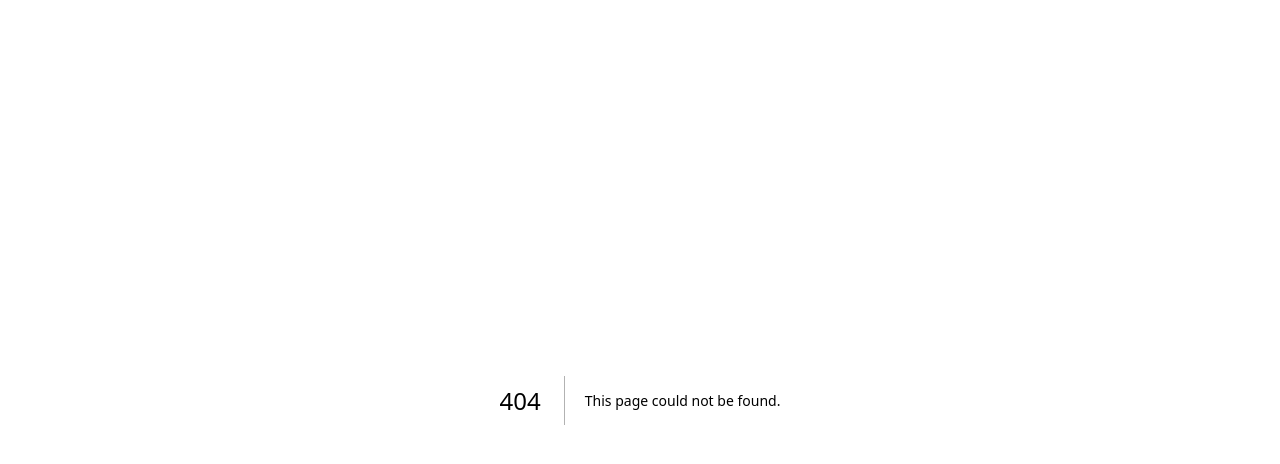
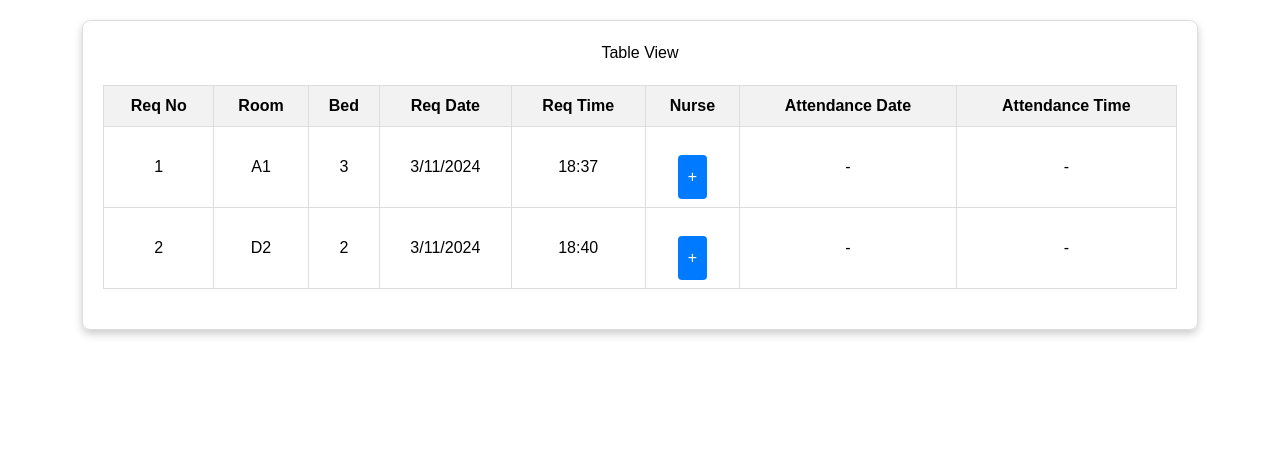
Before and after one commit to daviskyLV/nurse-patient-assistance-system, a Next.js app in the folder website/: page /tableview in a window 1280 px wide. Before the commit this address had no page. Shown: the top 464 px of the page. Built offline with nearby package versions, Linux system fonts and the light colour scheme.

Commit message:
create notifications table view and updated css

```diff
--- /dev/null
+++ b/website/app/(auth)/tableview/AttendButton.tsx
@@ -0,0 +1,23 @@
+"use client";
+
+import React from 'react';
+
+interface AttendButtonProps {
+    reqNo: number;
+    nurseName: string;
+    onAttend: (requestNumber: number, attendanceDate: string, attendanceTime: string, nurseName: string) => void;
+}
+
+const AttendButton: React.FC<AttendButtonProps> = ({ reqNo, nurseName, onAttend }) => {
+    const handleAttend = () => {
+        const currentDate = new Date();
+        const dateStr = currentDate.toLocaleDateString();
+        const timeStr = currentDate.toLocaleTimeString();
+
+        onAttend(reqNo, dateStr, timeStr, nurseName);
+    };
+
+    return <button onClick={handleAttend}>+</button>;
+};
+
+export default AttendButton;
--- /dev/null
+++ b/website/app/(auth)/tableview/NotificationTable.tsx
@@ -0,0 +1,86 @@
+"use client";
+
+import React, { useState } from 'react';
+import AttendButton from './AttendButton';
+
+type Notification = {
+    reqNo: number;
+    room: string;
+    bed: number;
+    reqDate: string;
+    reqTime: string;
+    nurse?: string;
+    attendanceDate?: string;
+    attendanceTime?: string;
+};
+
+const initialNotifications: Notification[] = [
+    { reqNo: 1, room: 'A1', bed: 3, reqDate: '3/11/2024', reqTime: '18:37' },
+    { reqNo: 2, room: 'D2', bed: 2, reqDate: '3/11/2024', reqTime: '18:40' },
+    // Add as much data as needed
+];
+
+// Assume "Maria Dan" is the currently logged-in nurse
+const currentNurseName = "Maria Dan";
+
+const NotificationTable: React.FC = () => {
+    const [notifications, setNotifications] = useState<Notification[]>(initialNotifications);
+
+    const handleAttend = (reqNo: number, attendanceDate: string, attendanceTime: string, nurseName: string) => {
+        setNotifications((prevNotifications) =>
+            prevNotifications.map((notification) =>
+                notification.reqNo === reqNo
+                    ? {
+                        ...notification,
+                        nurse: nurseName,
+                        attendanceDate: attendanceDate,
+                        attendanceTime: attendanceTime,
+                    }
+                    : notification
+            )
+        );
+    };
+
+
+    return (
+        <table className="table">
+            <thead>
+                <tr>
+                    <th>Req No</th>
+                    <th>Room</th>
+                    <th>Bed</th>
+                    <th>Req Date</th>
+                    <th>Req Time</th>
+                    <th>Nurse</th>
+                    <th>Attendance Date</th>
+                    <th>Attendance Time</th>
+                </tr>
+            </thead>
+            <tbody>
+                {notifications.map((notification) => (
+                    <tr key={notification.reqNo}>
+                        <td>{notification.reqNo}</td>
+                        <td>{notification.room}</td>
+                        <td>{notification.bed}</td>
+                        <td>{notification.reqDate}</td>
+                        <td>{notification.reqTime}</td>
+                        <td>
+                            {notification.nurse ? (
+                                notification.nurse
+                            ) : (
+                                <AttendButton
+                                reqNo={notification.reqNo}
+                                nurseName={currentNurseName}
+                                onAttend={handleAttend} />
+                            )}
+                        </td>
+                        <td>{notification.attendanceDate || '-'}</td>
+                        <td>{notification.attendanceTime || '-'}</td>
+                    </tr>
+                ))}
+            </tbody>
+        </table>
+    );
+};
+
+export default NotificationTable;
--- /dev/null
+++ b/website/app/(auth)/tableview/page.tsx
@@ -0,0 +1,14 @@
+"use client";
+import React from 'react';
+import NotificationTable from './NotificationTable';
+
+const TableViewPage: React.FC = () => {
+    return (
+        <div className="container">
+            <h1>Table View</h1>
+            <NotificationTable />
+        </div>
+    );
+};
+
+export default TableViewPage;
--- a/website/app/globals.css
+++ b/website/app/globals.css
@@ -19,39 +19,39 @@ body {
   display: flex;
   justify-content: center;
   align-items: center;
-  height: 100vh;
   margin: 0;
+  padding: 20px;
 }
 
 .container {
   text-align: center;
-  max-width: 300px;
+  max-width: 90%;
   width: 100%;
   padding: 20px;
   border: 1px solid #ddd;
   border-radius: 8px;
   box-shadow: 0 4px 8px rgba(0, 0, 0, 0.2);
+  overflow-x: auto;
 }
 
 h1, h2 {
   margin-bottom: 20px;
 }
 
-form {
-  display: flex;
-  flex-direction: column;
+table {
+  width: 100%;
+  border-collapse: collapse;
+  margin: 20px 0;
 }
 
-label {
-  margin-top: 10px;
-  text-align: left;
+th, td {
+  border: 1px solid #ddd;
+  padding: 8px;
+  text-align: center;
 }
 
-input {
-  padding: 8px;
-  margin-top: 5px;
-  border: 1px solid #ddd;
-  border-radius: 4px;
+th {
+  background-color: #f2f2f2;
 }
 
 button {
```
